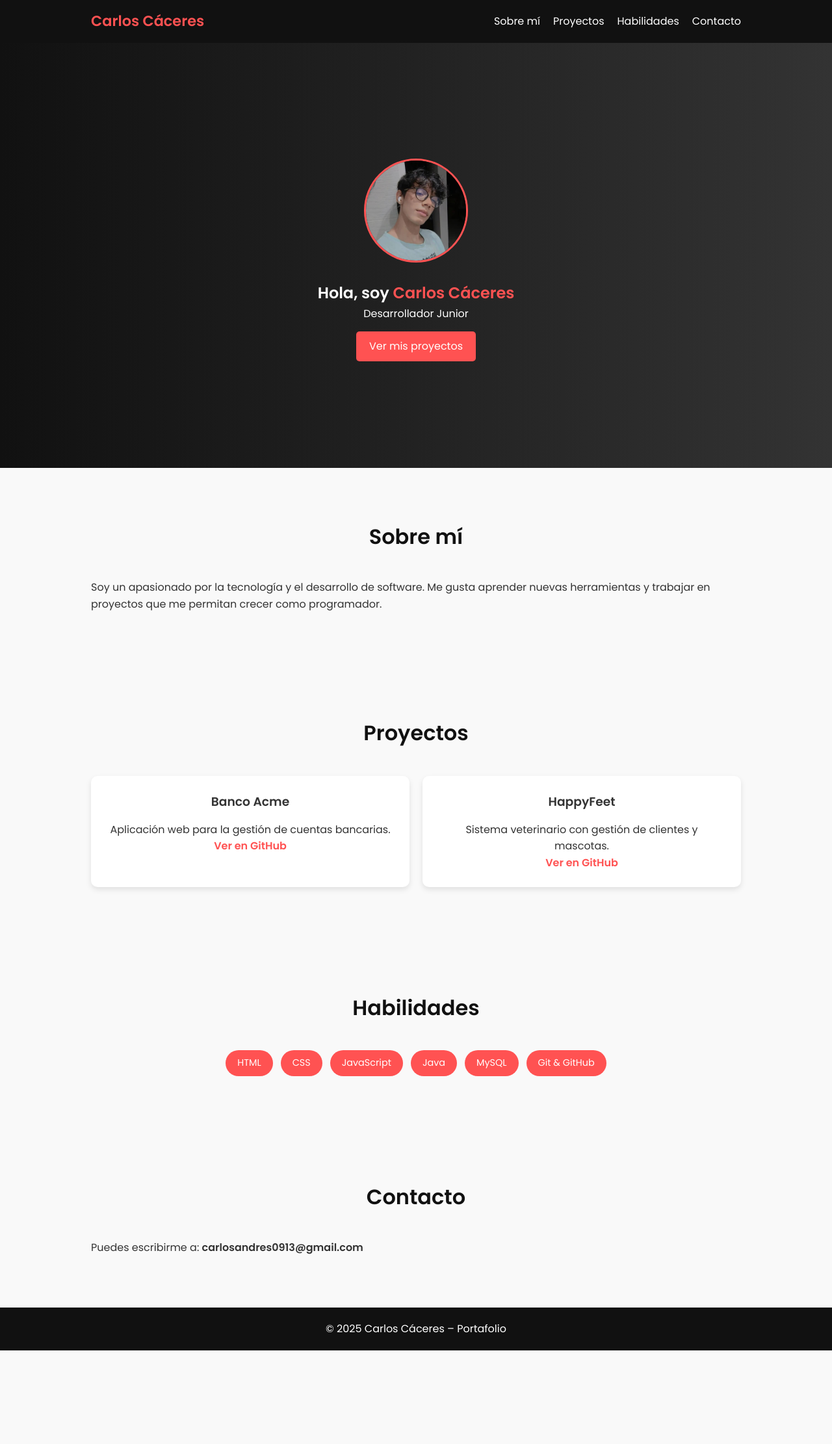
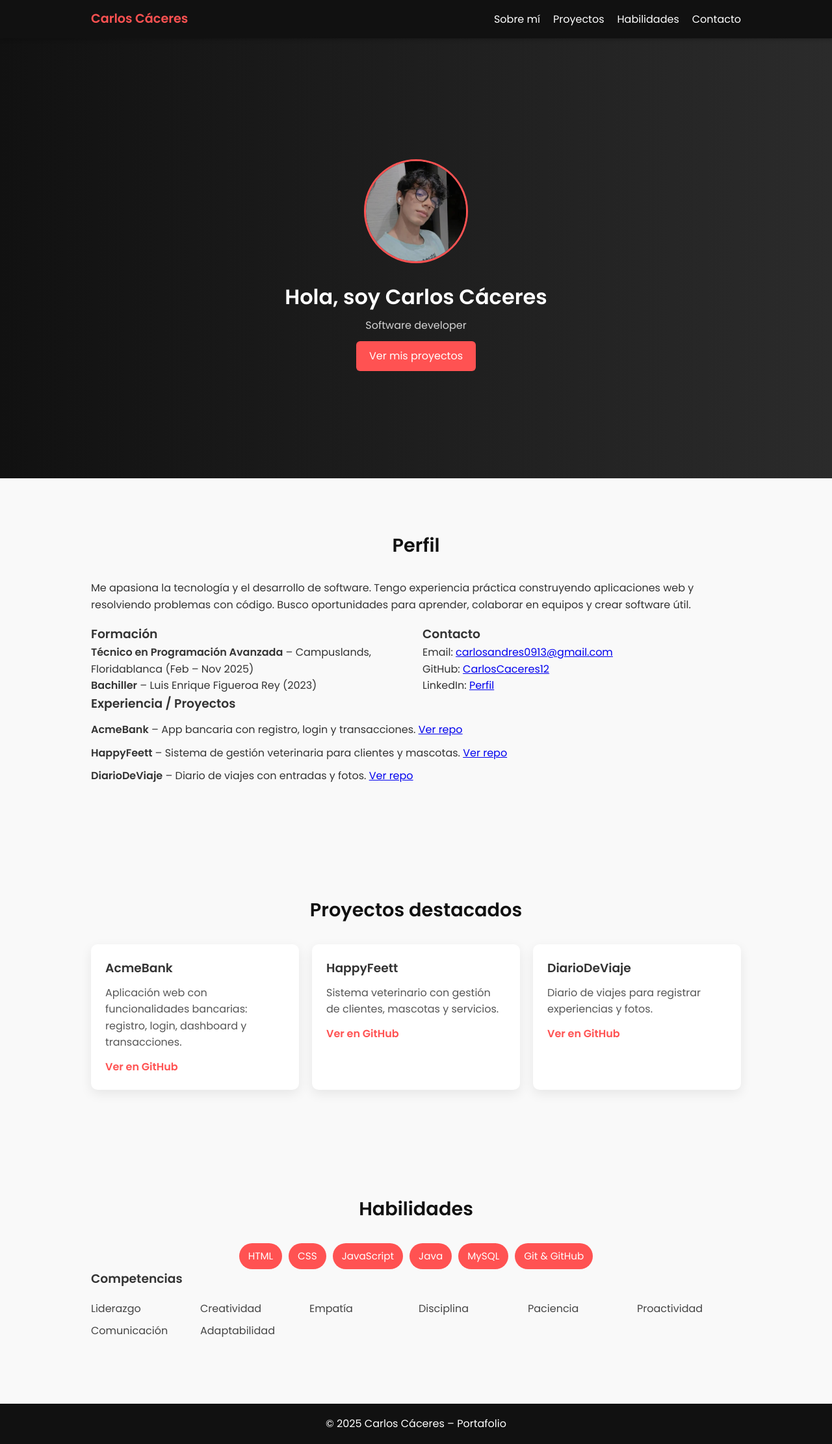
Before and after one commit to CarlosCaceres12/Mi-portafolio, a plain HTML site: page index.html in a window 1280 px wide. Shown: the whole page at 65% size. Before the commit the page ends 2078 px from the top, so only its background shows below. Drawn offline with Linux system fonts and the light colour scheme.

Commit message:
Add files via upload

```diff
--- a/index.html
+++ b/index.html
@@ -11,8 +11,8 @@
   <header>
     <nav class="navbar">
       <div class="container nav-container">
-        <a href="#" class="logo">Carlos Cáceres</a>
-        <button class="menu-toggle" id="menu-toggle">☰</button>
+        <a href="#hero" class="logo">Carlos Cáceres</a>
+        <button class="menu-toggle" id="menu-toggle" aria-label="Abrir menú">☰</button>
         <ul class="nav-menu" id="nav-menu">
           <li><a href="#about">Sobre mí</a></li>
           <li><a href="#projects">Proyectos</a></li>
@@ -25,38 +25,65 @@
 
   <section class="hero" id="hero">
     <div class="container hero-container">
-      <img src="perfil.jpg" alt="Foto de perfil" class="profile-img" />
+      <img src="perfil.jpg" alt="Foto de perfil - Carlos Cáceres" class="profile-img" />
       <h1>Hola, soy <span>Carlos Cáceres</span></h1>
-      <p>Desarrollador Junior</p>
+      <p class="subtitle">Software developer</p>
       <a href="#projects" class="btn">Ver mis proyectos</a>
     </div>
   </section>
 
   <section id="about" class="section">
     <div class="container">
-      <h2>Sobre mí</h2>
+      <h2>Perfil</h2>
       <p>
-        Soy un apasionado por la tecnología y el desarrollo de software. Me gusta
-        aprender nuevas herramientas y trabajar en proyectos que me permitan crecer
-        como programador.
+        Me apasiona la tecnología y el desarrollo de software. Tengo experiencia práctica construyendo aplicaciones web
+        y resolviendo problemas con código. Busco oportunidades para aprender, colaborar en equipos y crear software útil.
       </p>
+
+      <div class="two-col">
+        <div>
+          <h3>Formación</h3>
+          <p><strong>Técnico en Programación Avanzada</strong> – Campuslands, Floridablanca (Feb – Nov 2025)</p>
+          <p><strong>Bachiller</strong> – Luis Enrique Figueroa Rey (2023)</p>
+        </div>
+        <div>
+          <h3>Contacto</h3>
+          <p>Email: <a href="mailto:carlosandres0913@gmail.com">carlosandres0913@gmail.com</a></p>
+          <p>GitHub: <a href="https://github.com/CarlosCaceres12" target="_blank">CarlosCaceres12</a></p>
+          <p>LinkedIn: <a href="https://www.linkedin.com/in/carlos-caceres-a2a382564" target="_blank">Perfil</a></p>
+        </div>
+      </div>
+
+      <h3>Experiencia / Proyectos</h3>
+      <ul class="experience-list">
+        <li><strong>AcmeBank</strong> – App bancaria con registro, login y transacciones. <a href="https://github.com/CarlosCaceres12/ProyectoAcmebank_JavaScript_CaceresCarlos" target="_blank">Ver repo</a></li>
+        <li><strong>HappyFeett</strong> – Sistema de gestión veterinaria para clientes y mascotas. <a href="https://github.com/CarlosCaceres12/HappyFeett" target="_blank">Ver repo</a></li>
+        <li><strong>DiarioDeViaje</strong> – Diario de viajes con entradas y fotos. <a href="https://github.com/CarlosCaceres12/DiarioDeViaje1" target="_blank">Ver repo</a></li>
+      </ul>
     </div>
   </section>
 
   <section id="projects" class="section">
     <div class="container">
-      <h2>Proyectos</h2>
+      <h2>Proyectos destacados</h2>
       <div class="projects-grid">
-        <div class="card">
-          <h3>Banco Acme</h3>
-          <p>Aplicación web para la gestión de cuentas bancarias.</p>
-          <a href="https://github.com/CarlosCaceres12/AcmeBank" target="_blank">Ver en GitHub</a>
-        </div>
-        <div class="card">
-          <h3>HappyFeet</h3>
-          <p>Sistema veterinario con gestión de clientes y mascotas.</p>
-          <a href="https://github.com/CarlosCaceres12/HappyFeet" target="_blank">Ver en GitHub</a>
-        </div>
+        <article class="card">
+          <h3>AcmeBank</h3>
+          <p>Aplicación web con funcionalidades bancarias: registro, login, dashboard y transacciones.</p>
+          <a class="card-btn" href="https://github.com/CarlosCaceres12/ProyectoAcmebank_JavaScript_CaceresCarlos" target="_blank">Ver en GitHub</a>
+        </article>
+
+        <article class="card">
+          <h3>HappyFeett</h3>
+          <p>Sistema veterinario con gestión de clientes, mascotas y servicios.</p>
+          <a class="card-btn" href="https://github.com/CarlosCaceres12/HappyFeett" target="_blank">Ver en GitHub</a>
+        </article>
+
+        <article class="card">
+          <h3>DiarioDeViaje</h3>
+          <p>Diario de viajes para registrar experiencias y fotos.</p>
+          <a class="card-btn" href="https://github.com/CarlosCaceres12/DiarioDeViaje1" target="_blank">Ver en GitHub</a>
+        </article>
       </div>
     </div>
   </section>
@@ -72,13 +99,18 @@
         <span class="skill">MySQL</span>
         <span class="skill">Git & GitHub</span>
       </div>
-    </div>
-  </section>
 
-  <section id="contact" class="section">
-    <div class="container">
-      <h2>Contacto</h2>
-      <p>Puedes escribirme a: <strong>carlosandres0913@gmail.com</strong></p>
+      <h3>Competencias</h3>
+      <ul class="competencies">
+        <li>Liderazgo</li>
+        <li>Creatividad</li>
+        <li>Empatía</li>
+        <li>Disciplina</li>
+        <li>Paciencia</li>
+        <li>Proactividad</li>
+        <li>Comunicación</li>
+        <li>Adaptabilidad</li>
+      </ul>
     </div>
   </section>
 
--- a/style.css
+++ b/style.css
@@ -1,3 +1,5 @@
+/* Estilos inspirados en el portafolio de referencia */
+
 /* Variables */
 :root {
   --clr-bg: #f9f9f9;
@@ -5,216 +7,100 @@
   --clr-text: #333;
   --clr-accent: #ff5252;
   --clr-accent-hover: #ff3030;
-  --transition: 0.3s ease;
+  --transition: 0.28s ease;
   --font-main: 'Poppins', sans-serif;
 }
 
 /* Reset */
-* {
-  margin: 0;
-  padding: 0;
-  box-sizing: border-box;
-}
+* { box-sizing: border-box; margin: 0; padding: 0; }
+html, body { height: 100%; }
+
 body {
   font-family: var(--font-main);
-  line-height: 1.6;
   color: var(--clr-text);
   background: var(--clr-bg);
+  -webkit-font-smoothing: antialiased;
+  -moz-osx-font-smoothing: grayscale;
+  line-height: 1.6;
 }
 
-/* Contenedor común */
-.container {
-  width: 90%;
-  max-width: 1000px;
-  margin: auto;
-}
+/* Container */
+.container { width: 90%; max-width: 1000px; margin: 0 auto; }
 
-/* Header / Navbar */
+/* Header */
 header {
   position: fixed;
-  width: 100%;
   top: 0;
+  left: 0;
+  right: 0;
   background: var(--clr-dark);
-  z-index: 1000;
+  z-index: 999;
+  box-shadow: 0 2px 6px rgba(0,0,0,0.2);
 }
-.navbar .nav-container {
-  display: flex;
-  justify-content: space-between;
-  align-items: center;
-  padding: 15px 0;
-}
-.logo {
-  color: var(--clr-accent);
-  text-decoration: none;
-  font-size: 1.4rem;
-  font-weight: 600;
-}
-.menu-toggle {
-  display: none;
-  background: none;
-  border: none;
-  font-size: 1.8rem;
-  color: white;
-  cursor: pointer;
-}
-.nav-menu {
-  list-style: none;
-  display: flex;
-  gap: 20px;
-}
-.nav-menu li a {
-  color: white;
-  text-decoration: none;
-  font-weight: 500;
-  transition: color var(--transition);
-}
-.nav-menu li a:hover {
-  color: var(--clr-accent);
-}
+.navbar .nav-container { display: flex; align-items: center; justify-content: space-between; padding: 14px 0; }
+.logo { color: var(--clr-accent); text-decoration: none; font-weight: 600; font-size: 1.2rem; }
+.menu-toggle { display: none; background: none; border: none; color: white; font-size: 1.6rem; cursor: pointer; }
+
+.nav-menu { list-style: none; display: flex; gap: 20px; }
+.nav-menu li a { color: white; text-decoration: none; font-weight: 500; transition: color var(--transition); }
+.nav-menu li a:hover { color: var(--clr-accent); }
 
 /* Hero */
 .hero {
-  min-height: 90vh;
+  min-height: 92vh;
   display: flex;
   align-items: center;
   justify-content: center;
   text-align: center;
-  background: linear-gradient(to right, var(--clr-dark), #333);
+  padding-top: 80px; /* compensar header */
+  background: linear-gradient(90deg, var(--clr-dark), #2b2b2b);
   color: white;
-  padding-top: 80px; /* para compensar el header fijo */
 }
-.hero-container img.profile-img {
-  width: 160px;
-  height: 160px;
-  border-radius: 50%;
-  object-fit: cover;
-  border: 3px solid var(--clr-accent);
-  margin-bottom: 20px;
-  transition: transform var(--transition);
-}
-.hero-container img.profile-img:hover {
-  transform: scale(1.05);
-}
-.hero h1 span {
-  color: var(--clr-accent);
-}
-.btn {
-  display: inline-block;
-  margin-top: 15px;
-  padding: 10px 20px;
-  background: var(--clr-accent);
-  color: white;
-  text-decoration: none;
-  border-radius: 5px;
-  transition: background var(--transition);
-}
-.btn:hover {
-  background: var(--clr-accent-hover);
-}
+.profile-img { width: 160px; height: 160px; border-radius: 50%; object-fit: cover; border: 3px solid var(--clr-accent); margin-bottom: 18px; transition: transform var(--transition); }
+.profile-img:hover { transform: translateY(-4px); }
+.hero h1 { font-size: 2rem; margin-bottom: 6px; }
+.subtitle { opacity: 0.9; margin-bottom: 12px; color: #e8e8e8; }
 
-/* Secciones generales */
-.section {
-  padding: 80px 0;
-}
-.section h2 {
-  text-align: center;
-  margin-bottom: 40px;
-  color: var(--clr-dark);
-  font-size: 2rem;
-}
+.btn { display: inline-block; padding: 10px 20px; background: var(--clr-accent); color: white; text-decoration: none; border-radius: 6px; transition: background var(--transition), transform var(--transition); }
+.btn:hover { background: var(--clr-accent-hover); transform: translateY(-3px); }
 
-/* Proyectos */
-.projects-grid {
-  display: grid;
-  grid-template-columns: repeat(auto-fit, minmax(260px, 1fr));
-  gap: 20px;
-}
-.card {
-  background: white;
-  border-radius: 10px;
-  padding: 25px;
-  box-shadow: 0 4px 8px rgba(0,0,0,0.1);
-  transition: transform var(--transition), box-shadow var(--transition);
-  text-align: center;
-}
-.card:hover {
-  transform: translateY(-5px);
-  box-shadow: 0 8px 20px rgba(0,0,0,0.15);
-}
-.card h3 {
-  margin-bottom: 15px;
-}
-.card a {
-  text-decoration: none;
-  color: var(--clr-accent);
-  font-weight: 600;
-  transition: color var(--transition);
-}
-.card a:hover {
-  color: var(--clr-accent-hover);
-}
+/* Sections */
+.section { padding: 80px 0; }
+.section h2 { text-align: center; margin-bottom: 30px; color: var(--clr-dark); font-size: 1.8rem; }
 
-/* Habilidades */
-.skills-container {
-  display: flex;
-  flex-wrap: wrap;
-  justify-content: center;
-  gap: 12px;
-}
-.skill {
-  background: var(--clr-accent);
-  color: white;
-  padding: 8px 18px;
-  border-radius: 20px;
-  font-size: 0.9rem;
-  transition: background var(--transition);
-}
-.skill:hover {
-  background: var(--clr-accent-hover);
-}
+.two-col { display: grid; gap: 20px; grid-template-columns: 1fr 1fr; margin-top: 18px; }
+.experience-list { margin-top: 12px; list-style: none; padding-left: 0; }
+.experience-list li { margin-bottom: 10px; }
+
+/* Projects */
+.projects-grid { display: grid; gap: 20px; grid-template-columns: repeat(auto-fit, minmax(260px, 1fr)); margin-top: 20px; }
+.card { background: white; border-radius: 10px; padding: 22px; box-shadow: 0 6px 18px rgba(0,0,0,0.08); transition: transform var(--transition), box-shadow var(--transition); }
+.card:hover { transform: translateY(-6px); box-shadow: 0 12px 28px rgba(0,0,0,0.12); }
+.card h3 { margin-bottom: 10px; }
+.card p { color: #555; }
+.card-btn { display: inline-block; margin-top: 12px; color: var(--clr-accent); text-decoration: none; font-weight: 600; }
+.card-btn:hover { color: var(--clr-accent-hover); }
+
+/* Skills & Competencies */
+.skills-container { display: flex; gap: 10px; flex-wrap: wrap; justify-content: center; margin-top: 10px; }
+.skill { background: var(--clr-accent); color: white; padding: 8px 14px; border-radius: 20px; font-size: 0.95rem; }
+.competencies { margin-top: 18px; list-style: none; display: grid; grid-template-columns: repeat(auto-fit, minmax(160px, 1fr)); gap: 8px; color: #444; }
 
 /* Footer */
-footer {
-  background: var(--clr-dark);
-  color: white;
-  text-align: center;
-  padding: 20px 0;
-}
+footer { background: var(--clr-dark); color: white; text-align: center; padding: 18px 0; margin-top: 20px; }
 
 /* Responsive */
-@media (max-width: 768px) {
-  .menu-toggle {
-    display: block;
-  }
-  .nav-menu {
-    position: absolute;
-    top: 100%;
-    right: 0;
-    background: var(--clr-dark);
-    width: 100%;
-    flex-direction: column;
-    align-items: center;
-    display: none;
-    gap: 15px;
-    padding: 15px 0;
-  }
-  .nav-menu.active {
-    display: flex;
-  }
-  .hero {
-    padding-top: 100px;
-  }
-  .hero-container img.profile-img {
-    width: 120px;
-    height: 120px;
-  }
+@media (max-width: 900px) {
+  .two-col { grid-template-columns: 1fr; }
+  .menu-toggle { display: block; }
+  .nav-menu { position: absolute; top: 100%; right: 0; left: 0; background: var(--clr-dark); flex-direction: column; align-items: center; display: none; padding: 12px 0; gap: 10px; }
+  .nav-menu.active { display: flex; }
+  .hero { padding-top: 100px; }
+  .profile-img { width: 130px; height: 130px; }
 }
 
 @media (max-width: 480px) {
-  .section h2 {
-    font-size: 1.7rem;
-  }
-  .btn {
-    padding: 8px 16px;
-  }
+  .hero h1 { font-size: 1.4rem; }
+  .profile-img { width: 110px; height: 110px; }
+  .section h2 { font-size: 1.4rem; }
 }
```
Also changed, not shown: script.js (+16 -30 lines).
